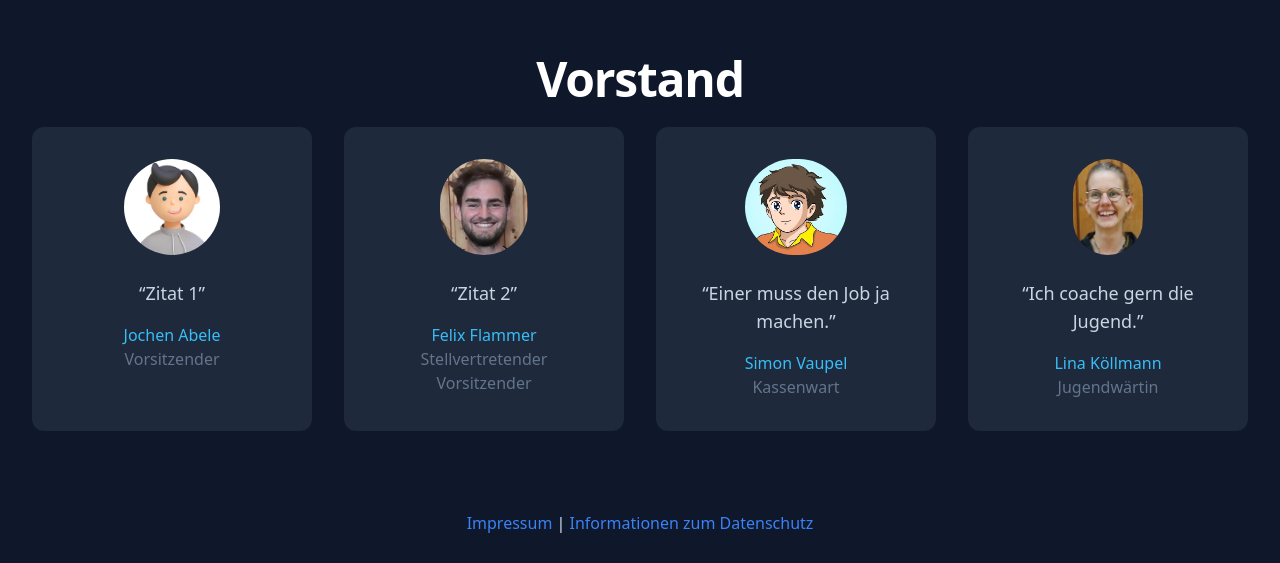
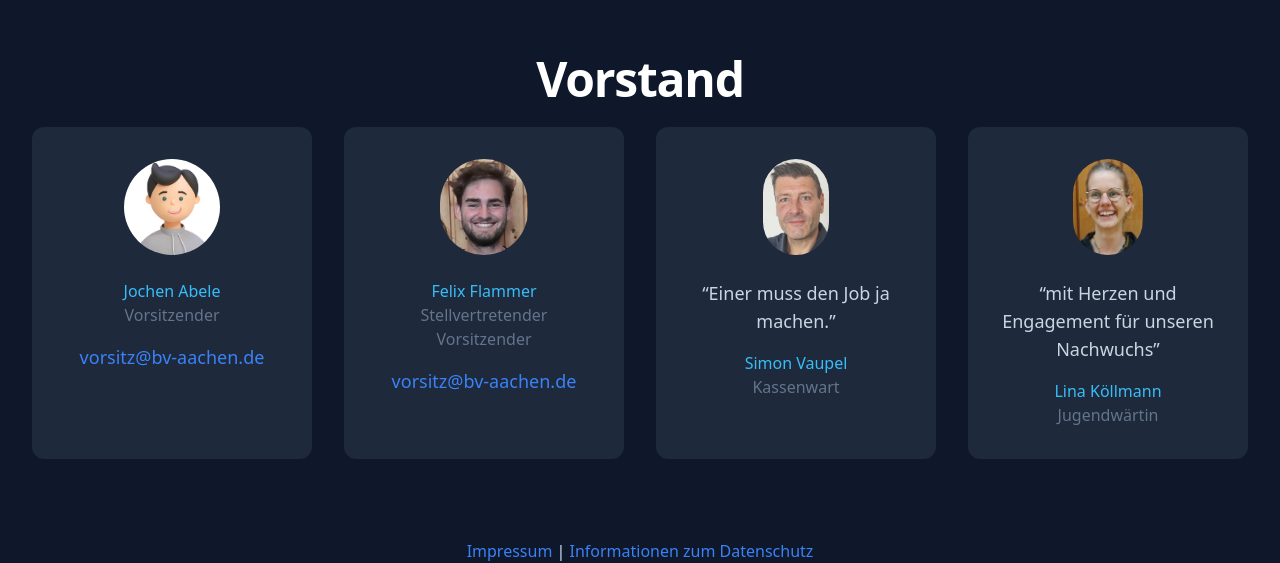
Before and after one commit to GoldschmidtMarko/BV-Aachen, a plain HTML site: page index.html in a window 1280 px wide. Shown: the part 729-1292 px from the top of the page. Before the commit the page ends 1264 px from the top, so only its background shows below. Drawn offline with nearby package versions, Linux system fonts and the light colour scheme.

Commit message:
fix  empty quotes, add simon image, edited lina quote

```diff
--- a/index.html
+++ b/index.html
@@ -26,7 +26,9 @@
             </div>
         </div>
         <div class="block md:hidden lg:hidden">
-            <button class="flex items-center px-3 py-2 border rounded text-gray-200 border-gray-400 hover:text-white hover:border-white" onclick="showhideNavigation(['navigation', 'languageToggle'])">
+            <button
+                class="flex items-center px-3 py-2 border rounded text-gray-200 border-gray-400 hover:text-white hover:border-white"
+                onclick="showhideNavigation(['navigation', 'languageToggle'])">
                 <svg class="fill-current h-3 w-3" viewBox="0 0 20 20" xmlns="http://www.w3.org/2000/svg">
                     <title>Menu</title>
                     <path d="M0 3h20v2H0V3zm0 6h20v2H0V9zm0 6h20v2H0v-2z" />
@@ -35,25 +37,33 @@
         </div>
         <div class="w-full flex-grow lg:flex lg:items-center lg:w-auto md:flex md:items-center md:w-auto">
             <div id="navigation" class="text-sm lg:flex-grow md:flex-grow" style="display: block;">
-                <a href="./index.html" aria-current="page" class="block mt-4 rounded-md bg-gray-900 px-3 py-2 text-sm font-medium text-white lg:inline-block lg:mt-0 md:inline-block md:mt-0">Start</a>
-                <a href="./alemannencup.html" class="block mt-4 rounded-md px-3 py-2 text-sm font-medium text-gray-300 hover:bg-gray-700 hover:text-white lg:inline-block lg:mt-0 md:inline-block md:mt-0">Alemannen
+                <a href="./index.html" aria-current="page"
+                    class="block mt-4 rounded-md bg-gray-900 px-3 py-2 text-sm font-medium text-white lg:inline-block lg:mt-0 md:inline-block md:mt-0">Start</a>
+                <a href="./alemannencup.html"
+                    class="block mt-4 rounded-md px-3 py-2 text-sm font-medium text-gray-300 hover:bg-gray-700 hover:text-white lg:inline-block lg:mt-0 md:inline-block md:mt-0">Alemannen
                     Cup</a>
-                <a href="./teams.html" class="block mt-4 rounded-md px-3 py-2 text-sm font-medium text-gray-300 hover:bg-gray-700 hover:text-white lg:inline-block lg:mt-0 md:inline-block md:mt-0">
+                <a href="./teams.html"
+                    class="block mt-4 rounded-md px-3 py-2 text-sm font-medium text-gray-300 hover:bg-gray-700 hover:text-white lg:inline-block lg:mt-0 md:inline-block md:mt-0">
                     <span data-lang="en" class="hidden">Teams</span>
                     <span data-lang="de">Mannschaften</span>
                 </a>
-                <a href="./training.html" class="block mt-4 rounded-md px-3 py-2 text-sm font-medium text-gray-300 hover:bg-gray-700 hover:text-white lg:inline-block lg:mt-0 md:inline-block md:mt-0">Training</a>
-                <a href="./verein.html" class="block mt-4 rounded-md px-3 py-2 text-sm font-medium text-gray-300 hover:bg-gray-700 hover:text-white lg:inline-block lg:mt-0 md:inline-block md:mt-0">
+                <a href="./training.html"
+                    class="block mt-4 rounded-md px-3 py-2 text-sm font-medium text-gray-300 hover:bg-gray-700 hover:text-white lg:inline-block lg:mt-0 md:inline-block md:mt-0">Training</a>
+                <a href="./verein.html"
+                    class="block mt-4 rounded-md px-3 py-2 text-sm font-medium text-gray-300 hover:bg-gray-700 hover:text-white lg:inline-block lg:mt-0 md:inline-block md:mt-0">
                     <span data-lang="en" class="hidden">Become a Member</span>
                     <span data-lang="de">Mitglied werden</span>
                 </a>
-                <a href="./kontakt.html" class="block mt-4 rounded-md px-3 py-2 text-sm font-medium text-gray-300 hover:bg-gray-700 hover:text-white lg:inline-block lg:mt-0 md:inline-block md:mt-0">
+                <a href="./kontakt.html"
+                    class="block mt-4 rounded-md px-3 py-2 text-sm font-medium text-gray-300 hover:bg-gray-700 hover:text-white lg:inline-block lg:mt-0 md:inline-block md:mt-0">
                     <span data-lang="en" class="hidden">Contact</span>
                     <span data-lang="de">Kontakt</span>
                 </a>
-                <a href="./FAQ.html" class="block mt-4 rounded-md px-3 py-2 text-sm font-medium text-gray-300 hover:bg-gray-700 hover:text-white lg:inline-block lg:mt-0 md:inline-block md:mt-0">FAQ</a>
+                <a href="./FAQ.html"
+                    class="block mt-4 rounded-md px-3 py-2 text-sm font-medium text-gray-300 hover:bg-gray-700 hover:text-white lg:inline-block lg:mt-0 md:inline-block md:mt-0">FAQ</a>
             </div>
-            <button id="languageToggle" class="ml-4 bg-white text-blue-500 w-8 h-8 rounded-full flex items-center justify-center">
+            <button id="languageToggle"
+                class="ml-4 bg-white text-blue-500 w-8 h-8 rounded-full flex items-center justify-center">
                 <span id="languageIcon">EN</span>
             </button>
         </div>
@@ -67,7 +77,8 @@
                     <source src="videos/startpage.mp4">
                 </video>
                 <!-- <div class="absolute w-full h-full top-0 left-0 bg-gray-900 opacity-40 z-20"></div> -->
-                <div class="sm:relative md:absolute lg:absolute w-full h-full flex flex-col align-start p-8 top-0 left-0 z-30">
+                <div
+                    class="sm:relative md:absolute lg:absolute w-full h-full flex flex-col align-start p-8 top-0 left-0 z-30">
                     <section class="text-center px-8 mt-1 sm:mt-0 md:mt-1">
                         <h2 class="text-slate-900 text-4xl tracking-tight font-extrabold sm:text-5xl dark:text-white">
                             <span data-lang="en" class="hidden">About us</span>
@@ -118,14 +129,10 @@
 
                 <div class="grid grid-cols-1 gap-6 lg:gap-8 sm:grid-cols-2 lg:grid-cols-4 mt-6">
                     <figure class="bg-slate-100 rounded-xl p-8 dark:bg-slate-800">
-                        <img class="w-auto h-24 rounded-full mx-auto" src="images/man1.jpg" alt="" width="384" height="512">
+                        <img class="w-auto h-24 rounded-full mx-auto" src="images/man1.jpg" alt="" width="384"
+                            height="512">
                         <div class="pt-6 text-center space-y-4">
-                            <blockquote>
-                                <p class="text-lg font-medium text-slate-700 dark:text-slate-300">
-                                    <span data-lang="en" class="hidden">“Quote 1”</span>
-                                    <span data-lang="de">“Zitat 1”</span>
-                                </p>
-                            </blockquote>
+
                             <figcaption class="font-medium">
                                 <div class="text-sky-500 dark:text-sky-400">
                                     Jochen Abele
@@ -135,18 +142,21 @@
                                     <span data-lang="de">Vorsitzender</span>
                                 </div>
                             </figcaption>
+                            <blockquote>
+                                <p class="text-lg font-medium text-slate-700 dark:text-slate-300">
+                                    <a href="mailto: vorsitz@bv-aachen.de"
+                                        class="font-medium text-blue-600 dark:text-blue-500 hover:underline">
+                                        vorsitz@bv-aachen.de</a>
+                                </p>
+                            </blockquote>
                         </div>
                     </figure>
 
                     <figure class="bg-slate-100 rounded-xl p-8 dark:bg-slate-800">
-                        <img class="w-auto h-24 rounded-full mx-auto" src="images/felix.jpg" alt="" width="384" height="512">
+                        <img class="w-auto h-24 rounded-full mx-auto" src="images/felix.jpg" alt="" width="384"
+                            height="512">
                         <div class="pt-6 text-center space-y-4">
-                            <blockquote>
-                                <p class="text-lg font-medium text-slate-700 dark:text-slate-300">
-                                    <span data-lang="en" class="hidden">“Quote 2”</span>
-                                    <span data-lang="de">“Zitat 2”</span>
-                                </p>
-                            </blockquote>
+
                             <figcaption class="font-medium">
                                 <div class="text-sky-500 dark:text-sky-400">
                                     Felix Flammer
@@ -156,11 +166,19 @@
                                     <span data-lang="de">Stellvertretender Vorsitzender</span>
                                 </div>
                             </figcaption>
+                            <blockquote>
+                                <p class="text-lg font-medium text-slate-700 dark:text-slate-300">
+                                    <a href="mailto: vorsitz@bv-aachen.de"
+                                        class="font-medium text-blue-600 dark:text-blue-500 hover:underline">
+                                        vorsitz@bv-aachen.de</a>
+                                </p>
+                            </blockquote>
                         </div>
                     </figure>
 
                     <figure class="bg-slate-100 rounded-xl p-8 dark:bg-slate-800">
-                        <img class="w-auto h-24 rounded-full mx-auto" src="images/man3.jpg" alt="" width="384" height="512">
+                        <img class="w-auto h-24 rounded-full mx-auto" src="images/simon.JPG" alt="" width="384"
+                            height="512">
                         <div class="pt-6 text-center space-y-4">
                             <blockquote>
                                 <p class="text-lg font-medium text-slate-700 dark:text-slate-300">
@@ -181,12 +199,14 @@
                     </figure>
 
                     <figure class="bg-slate-100 rounded-xl p-8 dark:bg-slate-800">
-                        <img class="w-auto h-24 rounded-full mx-auto" src="images/lina.jpg" alt="" width="384" height="512">
+                        <img class="w-auto h-24 rounded-full mx-auto" src="images/lina.jpg" alt="" width="384"
+                            height="512">
                         <div class="pt-6 text-center space-y-4">
                             <blockquote>
                                 <p class="text-lg font-medium text-slate-700 dark:text-slate-300">
-                                    <span data-lang="en" class="hidden">“I enjoy coaching the youth.”</span>
-                                    <span data-lang="de">“Ich coache gern die Jugend.”</span>
+                                    <span data-lang="en" class="hidden">“with heart and commitment for our
+                                        juniors”</span>
+                                    <span data-lang="de">“mit Herzen und Engagement für unseren Nachwuchs”</span>
                                 </p>
                             </blockquote>
                             <figcaption class="font-medium">
```
Also changed, not shown: images/simon.JPG (added), images/simon_full.JPG (added).
